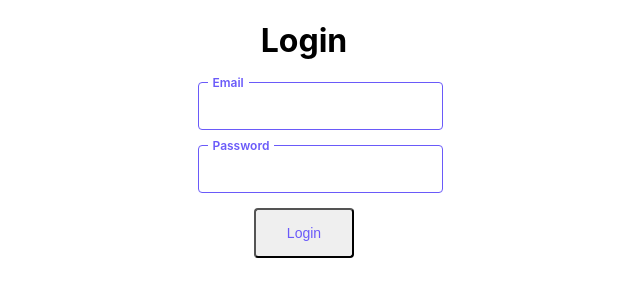
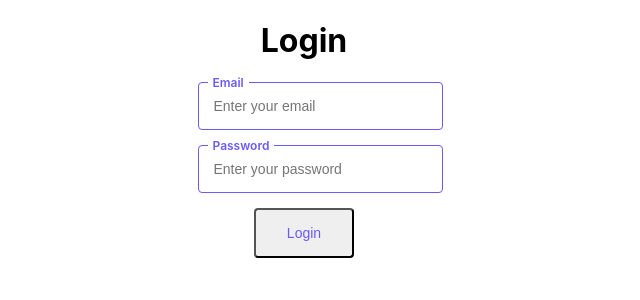
Before and after one commit to KieenVux/team_work, a React (Vite) app: page /login in a window 1280 px wide. Shown: the top 300 px of the page, without its empty margins (336-976 px from the left). Built offline with nearby package versions, Linux system fonts and the light colour scheme.

Commit message:
update code login

```diff
--- a/src/components/loginForm.tsx
+++ b/src/components/loginForm.tsx
@@ -1,24 +1,43 @@
-import React from 'react'
+import React, { useState } from 'react'
+import { useNavigate } from 'react-router-dom';
+import { useStore } from '../context/user';
 import './../features/input.css'
 export const LoginForm = () => {
+    const [email, setEmail] = useState('');
+    const [password, setPassword] = useState('');
+    const navigate = useNavigate();
+    const action = useStore();
+    const handleLoginSubmit = async () => {
+        await action.login({ email, password })
+        setTimeout(() => navigate("/user", { replace: true }), 3000)
+        console.log(action.data)
+    }
     return (
         <div>
+            <h1>Login</h1>
             <div className='form-group'>
                 <div className='text-field'>
                     <label>Email</label>
-                    <input></input>
+                    <input
+                        onChange={e => setEmail(e.target.value)}
+                        type='email'
+                        placeholder='Enter your email'>
+                    </input>
                 </div>
             </div >
             <div className='form-group'>
                 <div className='text-field'>
                     <label>Password</label>
-                    <input></input>
+                    <input
+                        onChange={e => setPassword(e.target.value)}
+                        type='password'
+                        placeholder='Enter your password'>
+                    </input>
                 </div>
             </div >
             <div className='form-group'>
-                <button>Login</button>
+                <button onClick={handleLoginSubmit}>Login</button>
             </div>
-
         </div >
     )
 }
--- a/src/context/user.tsx
+++ b/src/context/user.tsx
@@ -5,7 +5,8 @@ import { useAxios } from "../hooks/useAxios";
 interface UserContext {
     isAuthenticated: boolean;
     login: (AccountReq: AccountRequest) => Promise<void>;
-    data: AccountRequest
+    logout: () => void;
+    data: AccountRequest;
 }
 
 //type of data in Api
@@ -33,15 +34,20 @@ export const UserProvider: React.FC = ({ children }) => {
 
 
     const login = async ({ email, password }: AccountRequest) => {
-        if (email === 'Sincere@april.biz' && password === '123') {
+        if (email === 'kietna@123' && password === '123') {
             await execute('get', 'users', '/1')
             setIsAuthenticated(true);
         }
     }
 
+    const logout = async () => {
+        setIsAuthenticated(false)
+    }
+
     const value: UserContext = {
         isAuthenticated,
         login,
+        logout,
         data
     }
 
--- a/src/features/loading.tsx
+++ b/src/features/loading.tsx
@@ -1,6 +1,10 @@
+import { IUser } from '../context/user';
+import { useAxios } from '../hooks/useAxios';
+import { HomePage } from '../screens/homePage';
 import './loading.css'
 
 export const Loading = () => {
+    const { data, loading } = useAxios<IUser>();
     return (
         <div className="circle-loading">
         </div>
--- a/src/screens/homePage.tsx
+++ b/src/screens/homePage.tsx
@@ -5,14 +5,14 @@ import { useCRUD } from '../hooks/useCRUD.api';
 import { Loading } from '../features/loading';
 import { LoginPage } from './loginPage';
 export const HomePage = () => {
-    const { data, error, loading, execute } = useAxios<IUser>();
+    const { data, loading } = useAxios<IUser>();
     const { createUser, deleteUser, getAllUsers, updateUser } = useCRUD();
     const negative = useNavigate();
     return (
         <div>
             <h1>Home Page</h1>
             <div>
-                {loading && !data ? <Loading /> : <h2>Check console to see your data</h2>}
+                {!loading && data ? < Loading /> : <h2>Check console to see your data</h2>}
                 <button onClick={getAllUsers}>Show all users</button>
                 <button onClick={createUser}>Create a user</button>
                 <button onClick={updateUser}>Update a user</button>
--- a/src/screens/loginPage.tsx
+++ b/src/screens/loginPage.tsx
@@ -1,11 +1,15 @@
 import React from 'react'
+import { useNavigate } from 'react-router-dom';
 import LoginForm from '../components/loginForm'
+import { useStore } from '../context/user'
+import { Loading } from '../features/loading';
 
 export const LoginPage = () => {
+    const user = useStore();
+    const navigate = useNavigate();
     return (
         <div>
-            <h1>Login</h1>
-            <LoginForm />
+            {!user.isAuthenticated ? <LoginForm /> : <Loading />}
         </div>
     )
 }
--- /dev/null
+++ b/src/screens/userPage.tsx
@@ -0,0 +1,20 @@
+import React from 'react'
+import { useNavigate } from 'react-router-dom';
+import { useStore } from '../context/user'
+
+export const UserPage = () => {
+    const user = useStore();
+    const navigate = useNavigate();
+    const handleLogout = () => {
+        navigate("/", { replace: false });
+    }
+    if (!user.isAuthenticated) return navigate("/");
+    return (
+        <div>
+            <h3>Welcome, {user.data.name}</h3>
+            <div>
+                <button onClick={handleLogout}>Logout</button>
+            </div>
+        </div>
+    )
+}
```
Also changed, not shown: src/route/route.map.tsx (+5 -4 lines).
